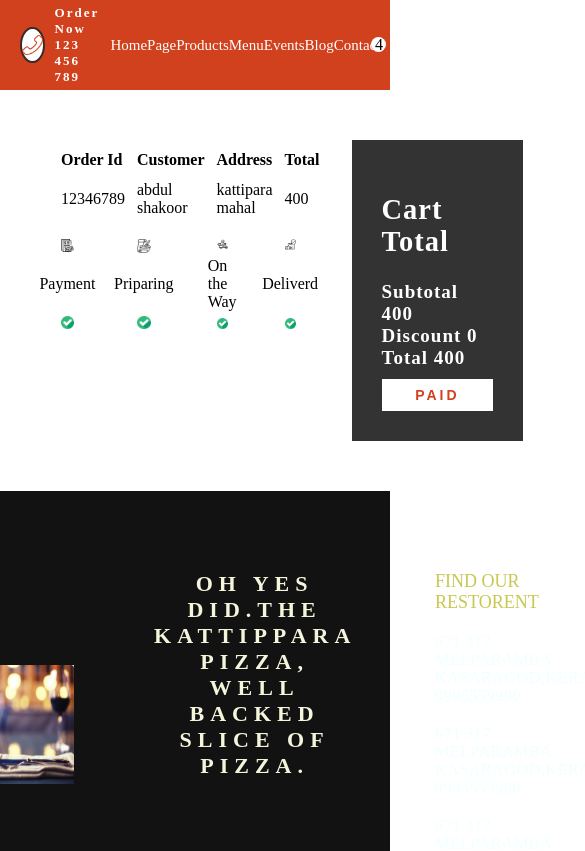
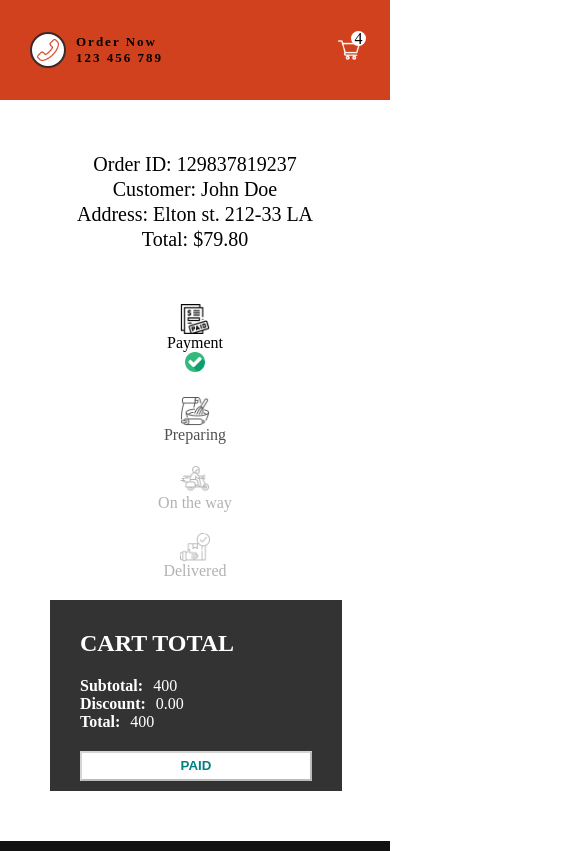
Before and after one commit to Shakoor123/Next-Js-PizzaApp, a Next.js app: page /orders/1 in a window 390 px wide. Shown: the top 851 px of the page, 585 px wide, since content can reach past the window. Built offline with nearby package versions, Linux system fonts and the light colour scheme.

Commit message:
responsive

```diff
--- a/package.json
+++ b/package.json
@@ -9,6 +9,7 @@
     "lint": "next lint"
   },
   "dependencies": {
+    "mongoose": "^6.5.2",
     "next": "12.2.4",
     "react": "18.2.0",
     "react-dom": "18.2.0",
--- a/pages/orders/[id].jsx
+++ b/pages/orders/[id].jsx
@@ -1,109 +1,108 @@
+import styles from "../../styles/Order.module.css";
 import Image from "next/image";
-import styles from "../../styles/Order.module.css";
 
-export default function Order() {
+const Order = () => {
+  const status = 0;
+
+  const statusClass = (index) => {
+    if (index - status < 1) return styles.done;
+    if (index - status === 1) return styles.inProgress;
+    if (index - status > 1) return styles.undone;
+  };
   return (
-    <div className={styles.order}>
+    <div className={styles.container}>
       <div className={styles.left}>
+        <div className={styles.row}>
           <table className={styles.table}>
-          <tr className={styles.row}>
-            <th>Order Id</th>
+            <tr className={styles.trTitle}>
+              <th>Order ID</th>
               <th>Customer</th>
               <th>Address</th>
               <th>Total</th>
             </tr>
-          <tr>
+            <tr className={styles.tr}>
               <td>
-              <span className={styles.name}>12346789</span>
+                <span className={styles.id}>129837819237</span>
               </td>
               <td>
-              <span className={styles.name}>abdul shakoor</span>
+                <span className={styles.name}>John Doe</span>
               </td>
               <td>
-              <span className={styles.name}>kattipara mahal</span>
+                <span className={styles.address}>Elton st. 212-33 LA</span>
               </td>
               <td>
-              <span className={styles.name}>400</span>
-            </td>
-          </tr>
-          <tr className={styles.status}>
-            <td>
-              <div className={styles.oneColum}>
-                <Image
-                  src={"/img/paid.png"}
-                  width={30}
-                  height={30}
-                  alt="no image"
-                />
-                <span className={styles.text}>Payment</span>
-                <Image
-                  src={"/img/checked.png"}
-                  width={30}
-                  height={30}
-                  alt="no image"
-                />
-              </div>
-            </td>
-            <td>
-              <div className={styles.oneColum}>
-                <Image
-                  src={"/img/bake.png"}
-                  width={30}
-                  height={30}
-                  alt="no image"
-                />
-                <span className={styles.text}>Priparing</span>
-                <Image
-                  src={"/img/checked.png"}
-                  width={30}
-                  height={30}
-                  alt="no image"
-                />
-              </div>
-            </td>
-            <td>
-              <div className={styles.oneColum}>
-                <Image
-                  src={"/img/bike.png"}
-                  width={30}
-                  height={30}
-                  alt="no image"
-                />
-                <span className={styles.text}>On the Way</span>
-                <Image
-                  src={"/img/checked.png"}
-                  width={30}
-                  height={30}
-                  alt="no image"
-                />
-              </div>
-            </td>
-            <td>
-              <div className={styles.oneColum}>
-                <Image
-                  src={"/img/delivered.png"}
-                  width={30}
-                  height={30}
-                  alt="no image"
-                />
-                <span className={styles.text}>Deliverd</span>
-                <Image
-                  src={"/img/checked.png"}
-                  width={30}
-                  height={30}
-                  alt="no image"
-                />
-              </div>
+                <span className={styles.total}>$79.80</span>
               </td>
             </tr>
           </table>
         </div>
+        <div className={styles.row}>
+          <div className={statusClass(0)}>
+            <Image src="/img/paid.png" width={30} height={30} alt="" />
+            <span>Payment</span>
+            <div className={styles.checkedIcon}>
+              <Image
+                className={styles.checkedIcon}
+                src="/img/checked.png"
+                width={20}
+                height={20}
+                alt=""
+              />
+            </div>
+          </div>
+          <div className={statusClass(1)}>
+            <Image src="/img/bake.png" width={30} height={30} alt="" />
+            <span>Preparing</span>
+            <div className={styles.checkedIcon}>
+              <Image
+                className={styles.checkedIcon}
+                src="/img/checked.png"
+                width={20}
+                height={20}
+                alt=""
+              />
+            </div>
+          </div>
+          <div className={statusClass(2)}>
+            <Image src="/img/bike.png" width={30} height={30} alt="" />
+            <span>On the way</span>
+            <div className={styles.checkedIcon}>
+              <Image
+                className={styles.checkedIcon}
+                src="/img/checked.png"
+                width={20}
+                height={20}
+                alt=""
+              />
+            </div>
+          </div>
+          <div className={statusClass(3)}>
+            <Image src="/img/delivered.png" width={30} height={30} alt="" />
+            <span>Delivered</span>
+            <div className={styles.checkedIcon}>
+              <Image
+                className={styles.checkedIcon}
+                src="/img/checked.png"
+                width={20}
+                height={20}
+                alt=""
+              />
+            </div>
+          </div>
+        </div>
+      </div>
       <div className={styles.right}>
-        <div className={styles.container}>
-          <h2>Cart Total</h2>
-          <span>Subtotal 400</span>
-          <span>Discount 0</span>
-          <span>Total 400</span>
+        <div className={styles.wrapper}>
+          <h2 className={styles.title}>CART TOTAL</h2>
+          <div className={styles.totalText}>
+            <b className={styles.totalTextTitle}>Subtotal:</b>400
+          </div>
+          <div className={styles.totalText}>
+            <b className={styles.totalTextTitle}>Discount:</b>0.00
+          </div>
+          <div className={styles.totalText}>
+            <b className={styles.totalTextTitle}>Total:</b>400
+          </div>
           <button disabled className={styles.button}>
             PAID
           </button>
@@ -111,4 +110,6 @@ export default function Order() {
       </div>
     </div>
   );
-}
+};
+
+export default Order;
--- a/styles/Card.module.css
+++ b/styles/Card.module.css
@@ -23,3 +23,8 @@
   color: rgb(112, 103, 103);
   font-size: 16px;
 }
+@media screen and (max-width: 480px) {
+  .card {
+    width: 100%;
+  }
+}
--- a/styles/Cart.module.css
+++ b/styles/Cart.module.css
@@ -56,3 +56,25 @@
   background-color: white;
   cursor: pointer;
 }
+@media screen and (max-width: 480px) {
+  .cart {
+    display: flex;
+    flex-direction: column;
+  }
+  .table {
+    padding: 0;
+    display: flex;
+    flex-direction: column;
+  }
+  .left {
+    padding: 0;
+    margin: 0;
+  }
+  .product {
+    width: 70px;
+    height: 70px;
+  }
+  .container {
+    height: 180px;
+  }
+}
--- a/styles/Footer.module.css
+++ b/styles/Footer.module.css
@@ -51,3 +51,45 @@
   color: azure;
   margin-bottom: 20px;
 }
+@media screen and (max-width: 480px) {
+  .image {
+    display: none;
+  }
+  .container {
+    flex-direction: column;
+    width: 100%;
+    display: flex;
+    justify-content: center;
+  }
+  .textContainer {
+    padding: 20px 0;
+    margin: 0;
+    font-size: 18px;
+    text-align: center;
+    width: 100%;
+  }
+  .footer {
+    height: auto;
+    width: 100vw;
+  }
+  .headding {
+    font-size: 12px;
+    width: 100%;
+  }
+  .contact {
+    width: 100%;
+    text-align: center;
+    padding: 20px 0;
+  }
+  .time {
+    padding: 0 10%;
+    width: 80%;
+    text-align: center;
+    margin: 20px 0;
+  }
+  .body {
+    padding: 0;
+    margin: 0;
+    width: 100%;
+  }
+}
--- a/styles/Navbar.module.css
+++ b/styles/Navbar.module.css
@@ -1,13 +1,13 @@
 .container {
+  height: 100px;
+  padding: 0px 30px;
   background-color: #d1411e;
-  padding: 20px;
   display: flex;
   align-items: center;
   justify-content: space-between;
-  color: white;
   position: sticky;
-  overflow: hidden;
-  height: 50px;
+  top: 0;
+  z-index: 999;
 }
 .top {
   display: flex;
@@ -75,3 +75,8 @@
 .logoImage {
   object-fit: cover;
 }
+@media only screen and (max-width: 480px) {
+  .center {
+    display: none;
+  }
+}
--- a/styles/Order.module.css
+++ b/styles/Order.module.css
@@ -1,48 +1,136 @@
-.order {
+.container {
+  padding: 50px;
   display: flex;
-  padding: 50px;
 }
+
 .left {
   flex: 2;
 }
+
+.table {
+  width: 100%;
+  text-align: left;
+  margin-bottom: 50px;
+}
+
+.row:last-child {
+  width: 80%;
+  display: flex;
+  justify-content: space-between;
+}
+
+.done {
+  display: flex;
+  flex-direction: column;
+  align-items: center;
+}
+
+.inProgress {
+  display: flex;
+  flex-direction: column;
+  align-items: center;
+  animation: inProgress 1s ease infinite alternate;
+}
+
+@keyframes inProgress {
+  from {
+    opacity: 0;
+  }
+  to {
+    opacity: 1;
+  }
+}
+
+.undone {
+  display: flex;
+  flex-direction: column;
+  align-items: center;
+  opacity: 0.3;
+}
+
+.undone .checkedIcon,
+.inProgress .checkedIcon {
+  display: none;
+}
+
 .right {
   flex: 1;
 }
-.container {
+
+.wrapper {
   width: 80%;
-  padding: 30px;
-  max-height: 500px;
+  max-height: 300px;
   background-color: #333;
+  color: white;
+  padding: 10px 50px 50px 50px;
   display: flex;
   flex-direction: column;
-  color: white;
   justify-content: space-between;
-  font-size: 19px;
-  font-weight: 600;
-  letter-spacing: 1px;
 }
+
+.totalTextTitle {
+  margin-right: 10px;
+}
+
 .button {
-  border: none;
-  margin-top: 10px;
-  padding: 8px;
-  color: #d1411e;
+  background-color: white;
+  height: 30px;
+  color: teal;
   font-weight: bold;
-  font-size: 14px;
-  letter-spacing: 3px;
-  background-color: white;
+  margin-top: 20px;
   cursor: not-allowed;
 }
-.table {
-  width: 100%;
-  text-align: left;
-  border-spacing: 10px;
+
+@media screen and (max-width: 480px) {
+  .container {
+    flex-direction: column;
+  }
+
+  .trTitle {
+    display: none;
+  }
+
+  .tr {
+    display: flex;
+    flex-direction: column;
+    align-items: center;
+    justify-content: center;
+    font-size: 20px;
+  }
+
+  .id::before {
+    content: "Order ID: ";
+    font-weight: 500;
+  }
+  .name::before {
+    content: "Customer: ";
+    font-weight: 500;
+  }
+  .address::before {
+    content: "Address: ";
+    font-weight: 500;
+  }
+  .total::before {
+    content: "Total: ";
+    font-weight: 500;
+  }
+
+  .row:last-child {
+    width: 100%;
+    flex-direction: column;
+    align-items: center;
+    justify-content: center;
+  }
+
+  .done,
+  .undone,
+  .inProgress {
+    margin-bottom: 20px;
+  }
+
+  .wrapper {
+    width: 80%;
+    margin: 0;
+    padding: 10px 30px;
+  }
 }
-.oneColum {
-  width: 20%;
-  margin-top: 10px;
-  display: flex;
-  flex-direction: column;
-  align-items: center;
-  justify-content: space-between;
-  height: 90px;
-}
--- a/styles/Product.module.css
+++ b/styles/Product.module.css
@@ -109,3 +109,61 @@
   color: white;
   font-weight: 500;
 }
+@media screen and (max-width: 480px) {
+  .container {
+    display: flex;
+    flex-direction: column;
+    height: 1000px;
+    padding: 0;
+    margin: 0;
+  }
+  .left {
+    padding: 0;
+    margin: 0;
+    width: 100%;
+    height: 100%;
+  }
+  .imageContainer {
+    padding: 0;
+    margin: 0;
+    width: 70%;
+    height: 70%;
+  }
+  .right {
+    margin: 0;
+    padding: 0;
+    text-align: center;
+    display: flex;
+    justify-content: center;
+    align-items: center;
+    width: 90%;
+  }
+  .price {
+    text-align: center;
+  }
+  .sizes {
+    width: 100%;
+    padding: 0;
+  }
+  .ingrediands {
+    margin: 0;
+    padding: 0;
+    display: flex;
+    align-items: flex-start;
+    flex-direction: column;
+    font-size: 23px;
+  }
+  .ingrediand {
+    font-size: px;
+  }
+  .count {
+    width: 50px;
+    height: 30px;
+    margin-top: 20px;
+  }
+  .button {
+    font-size: 20px;
+    width: 60%;
+    margin: 20px 0;
+  }
+}
--- a/styles/Slide.module.css
+++ b/styles/Slide.module.css
@@ -31,6 +31,12 @@
 
 @media screen and (max-width: 480px) {
   .container {
-    height: 50vh;
+    height: 40vh;
+    padding: 0 5px;
+  }
+  .imgContainer {
+    width: 100vw;
+    height: 100%;
+    position: relative;
   }
 }
```
Also changed, not shown: styles/Cards.module.css (+14 -0 lines), 2 other files (tests, documents, lock files or other folders). Lines whose indentation alone changed are shown as unchanged.
